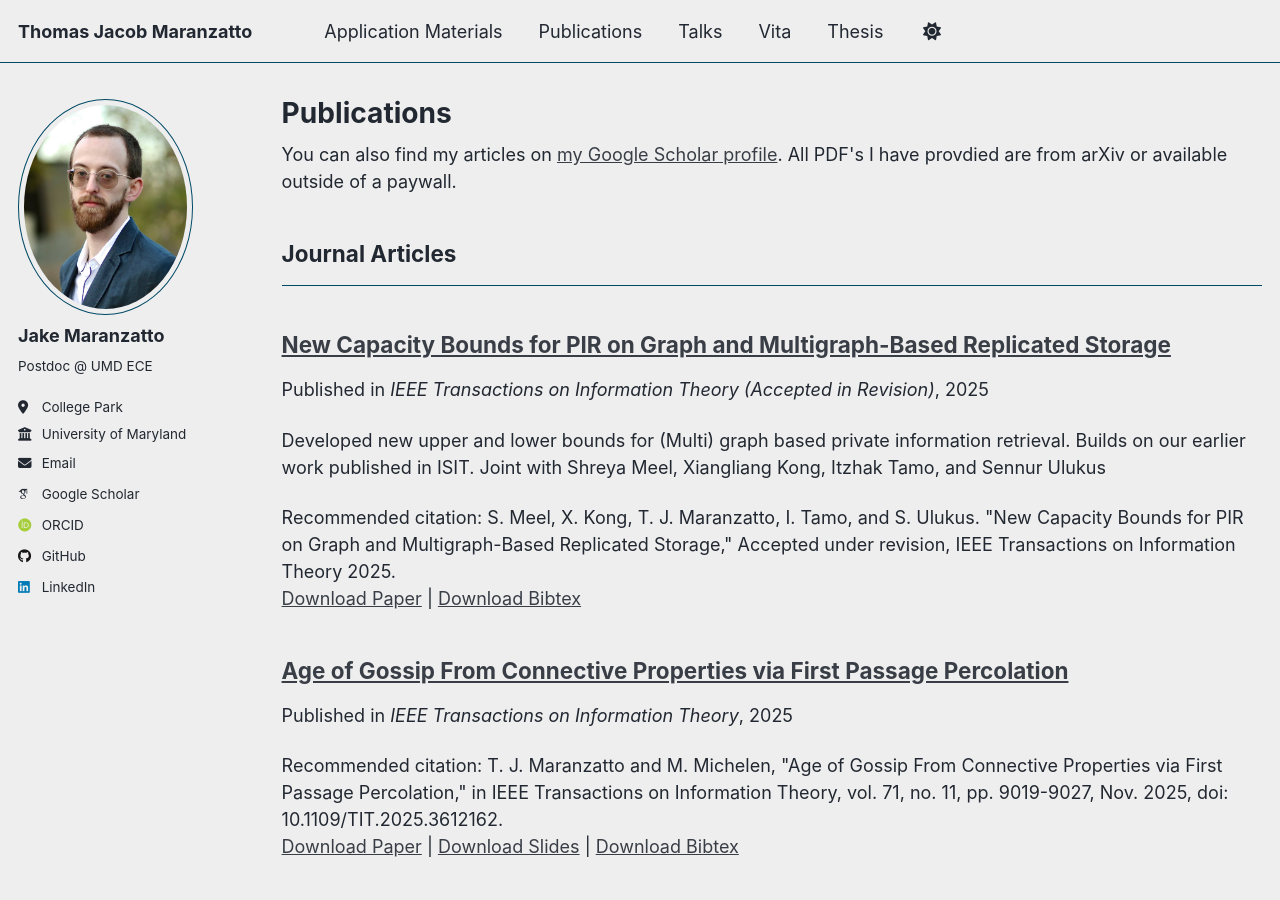
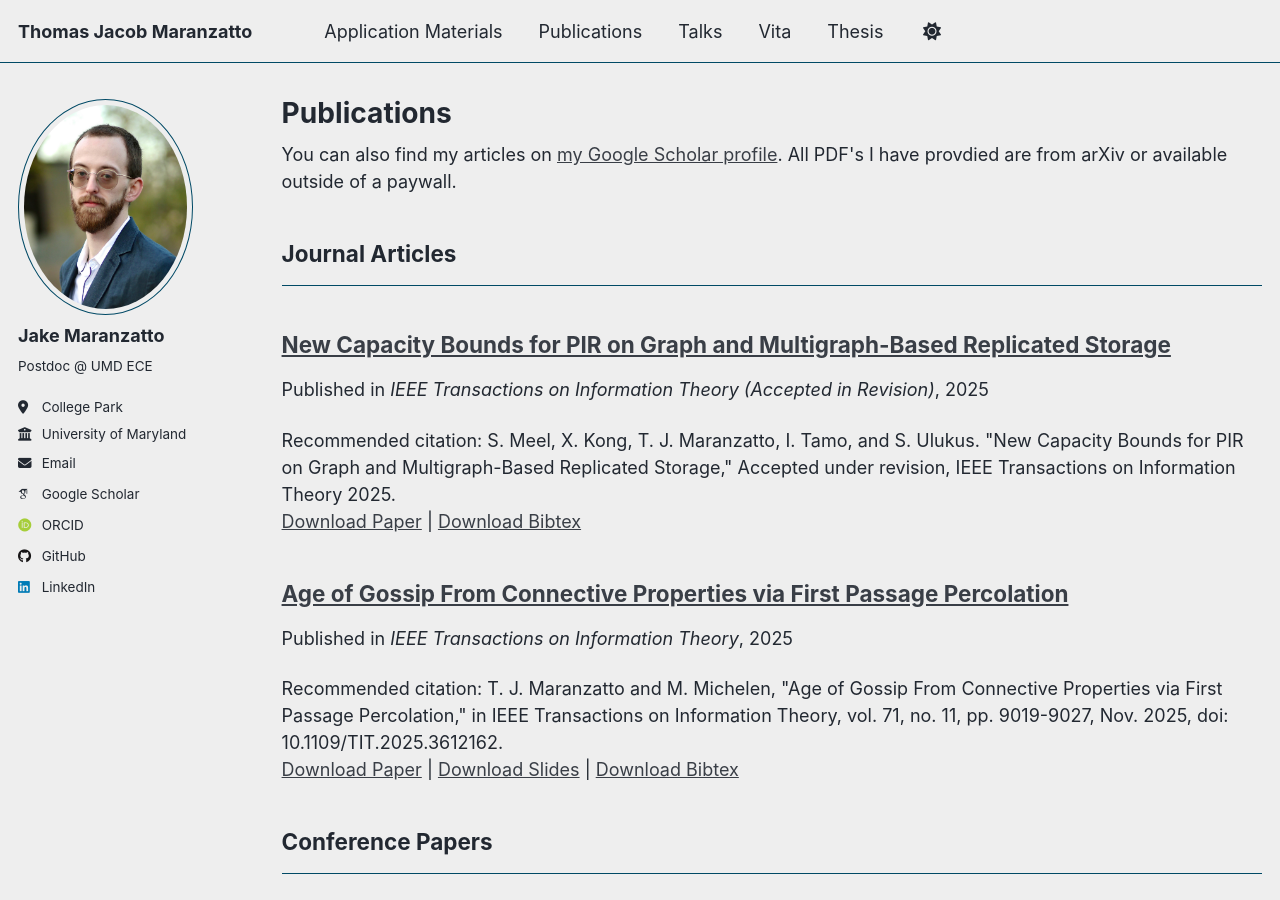
Before and after one commit to TMaranzatto/TMaranzatto.github.io, a Jekyll site: the page built from _pages/publications.html, in a window 1280 px wide and 900 px high. Built offline with Jekyll 4.4.1, drawn with Linux system fonts in a browser that asks for light colours; some web fonts are replaced; a script that is not in the unit is left out.

Commit message:
Update New-Capacity-Bound- for-PIR-on-Graph-and-Multigraph-Based-Replicated-Storage.md

```diff
--- a/_publications/New-Capacity-Bound- for-PIR-on-Graph-and-Multigraph-Based-Replicated-Storage.md
+++ b/_publications/New-Capacity-Bound- for-PIR-on-Graph-and-Multigraph-Based-Replicated-Storage.md
@@ -3,7 +3,7 @@ title: "New Capacity Bounds for PIR on Graph and Multigraph-Based Replicated Sto
 collection: publications
 category: manuscripts
 permalink: /publication/2025-11-18-PIR-capacity
-excerpt: 'Developed new upper and lower bounds for (Multi) graph based private information retrieval.  Builds on our earlier work published in ISIT. Joint with Shreya Meel, Xiangliang Kong, Itzhak Tamo, and Sennur Ulukus'
+excerpt: ''
 date: 2025-11-18
 venue: 'IEEE Transactions on Information Theory (Accepted in Revision)'
 slidesurl:
```
